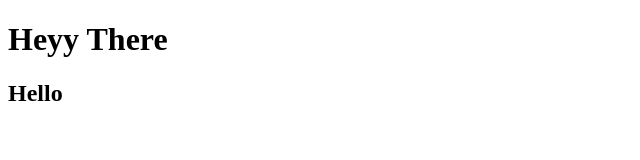
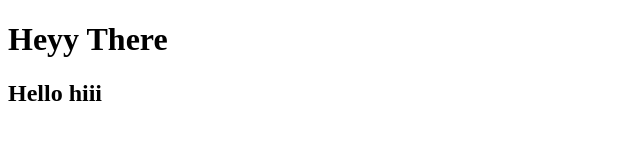
Before and after one commit to kushidhar03/Girl-Develop-It, a plain HTML site: page index.html in a window 1280 px wide. Shown: the full height of the page, 0-640 px from the left. Drawn offline with Linux system fonts and the light colour scheme.

Commit message:
updated h2 again

```diff
--- a/index.html
+++ b/index.html
@@ -6,6 +6,6 @@
   </head>
   <body>
     <h1>Heyy There</h1>
-    <h2>Hello<h2>
+    <h2>Hello hiii<h2>
   </body>
 </html>
```
